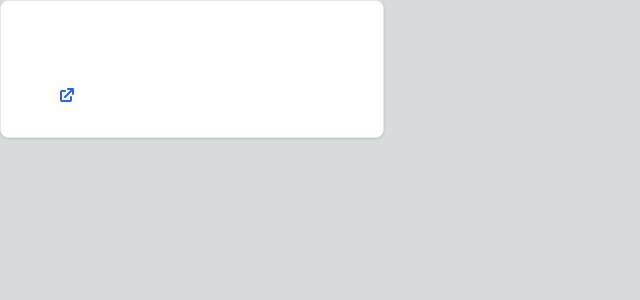
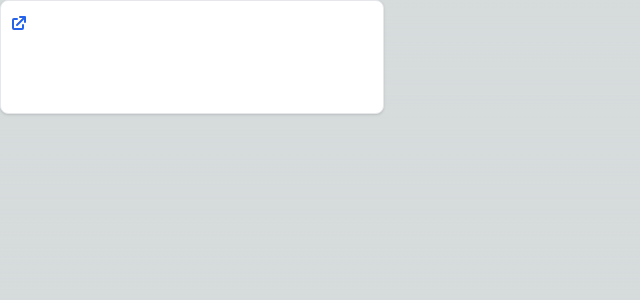
Before and after one commit to czhou578/v3, a Next.js app: page /Classwork in a window 1280 px wide. Shown: the top 300 px of the page, without its empty margins (0-640 px from the left). Built offline with nearby package versions, Linux system fonts and the light colour scheme.

Commit message:
ui changes

```diff
--- a/pages/Classwork.tsx
+++ b/pages/Classwork.tsx
@@ -7,14 +7,14 @@ const Classwork: React.FC<{
   techUsed: string[];
 }> = ({ header, githubLink, techUsed, description }) => {
   return (
-    <div className="max-w-sm p-6 bg-white border border-gray-200 rounded-lg shadow dark:bg-gray-800 dark:dark:border-indigo-500/100">
+    <div className="relative max-w-sm p-6 bg-white border border-gray-200 rounded-lg shadow dark:bg-gray-800 dark:dark:border-indigo-500/100">
       <div className="px-6 py-4">
         <div className="font-bold text-xl mb-2 dark:text-cyan-400">
           {header}
         </div>
         <p className="text-gray-300 text-base">{description}</p>
       </div>
-      <div className="px-6 pt-4 pb-2 flex">
+      <div className="px-6 pt-4 pb-2 flex flex-wrap">
         {techUsed
           ? techUsed.map((element, idx) => {
               return (
@@ -27,9 +27,10 @@ const Classwork: React.FC<{
               );
             })
           : null}
+      </div>
       <a
         href={githubLink}
-          className="text-blue-600 hover:underline mt-1"
+        className="text-blue-600 hover:underline mt-1 absolute top-2 left-0"
         target="_blank"
       >
         <svg
@@ -43,7 +44,6 @@ const Classwork: React.FC<{
         </svg>
       </a>
     </div>
-    </div>
   );
 };
 
--- a/pages/NoteWorthyProjects.tsx
+++ b/pages/NoteWorthyProjects.tsx
@@ -6,14 +6,14 @@ const NoteWorthyProjects: React.FC<{
   techUsed: string[];
 }> = ({ header, githubLink, techUsed, description }) => {
   return (
-    <div className="max-w-sm p-6 bg-white border rounded-lg shadow dark:bg-gray-800 dark:border-indigo-500/100">
+    <div className="relative max-w-sm p-6 bg-white border rounded-lg shadow dark:bg-gray-800 dark:border-indigo-500/100">
       <div className="px-6 py-4">
         <div className="font-bold text-xl mb-2 dark:text-cyan-400">
           {header}
         </div>
         <p className="text-base">{description}</p>
       </div>
-      <div className="px-6 pt-4 pb-2 flex">
+      <div className="px-6 pt-4 pb-2 flex flex-wrap">
         {techUsed
           ? techUsed.map((element, idx) => {
               return (
@@ -26,9 +26,10 @@ const NoteWorthyProjects: React.FC<{
               );
             })
           : null}
+      </div>
       <a
         href={githubLink}
-          className="text-blue-600 hover:underline"
+        className="text-blue-600 hover:underline absolute top-2 left-0"
         target="_blank"
       >
         <svg
@@ -42,7 +43,6 @@ const NoteWorthyProjects: React.FC<{
         </svg>
       </a>
     </div>
-    </div>
   );
 };
 
```
Lines whose indentation alone changed are shown as unchanged.
